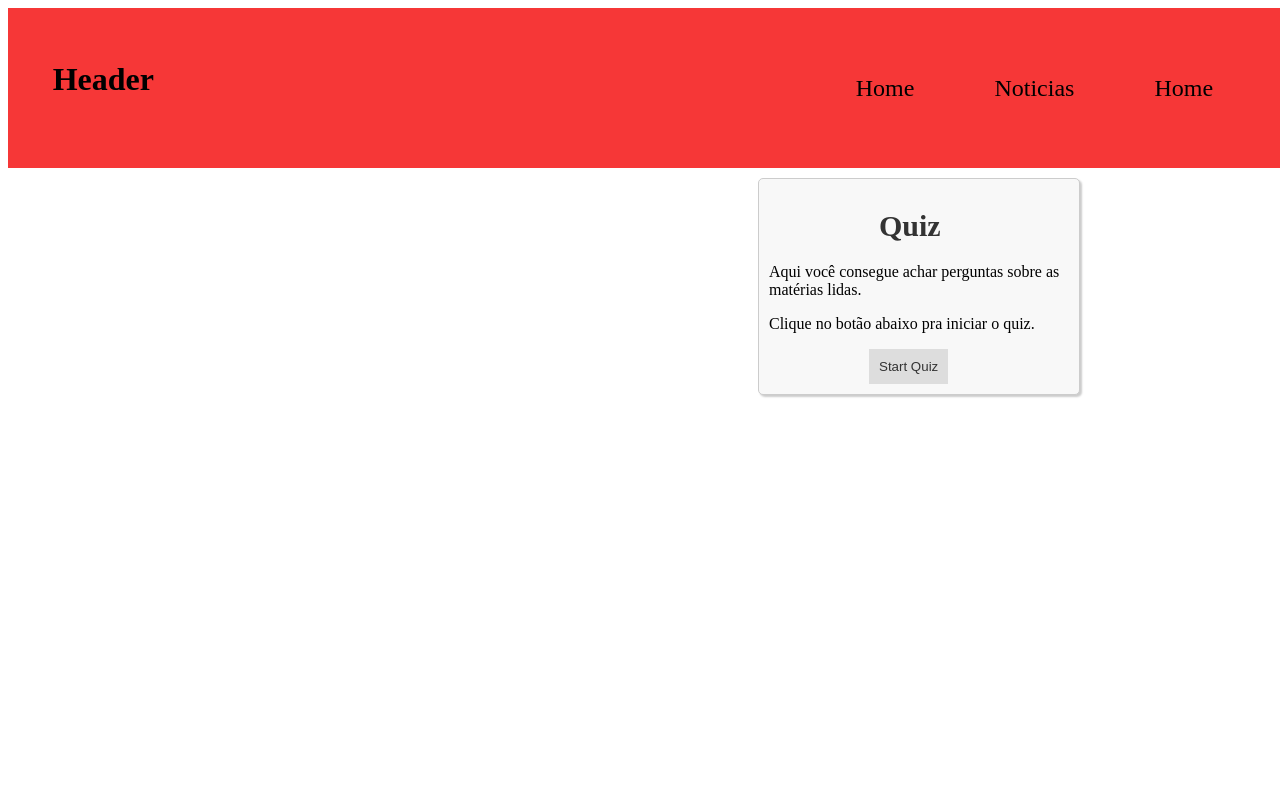
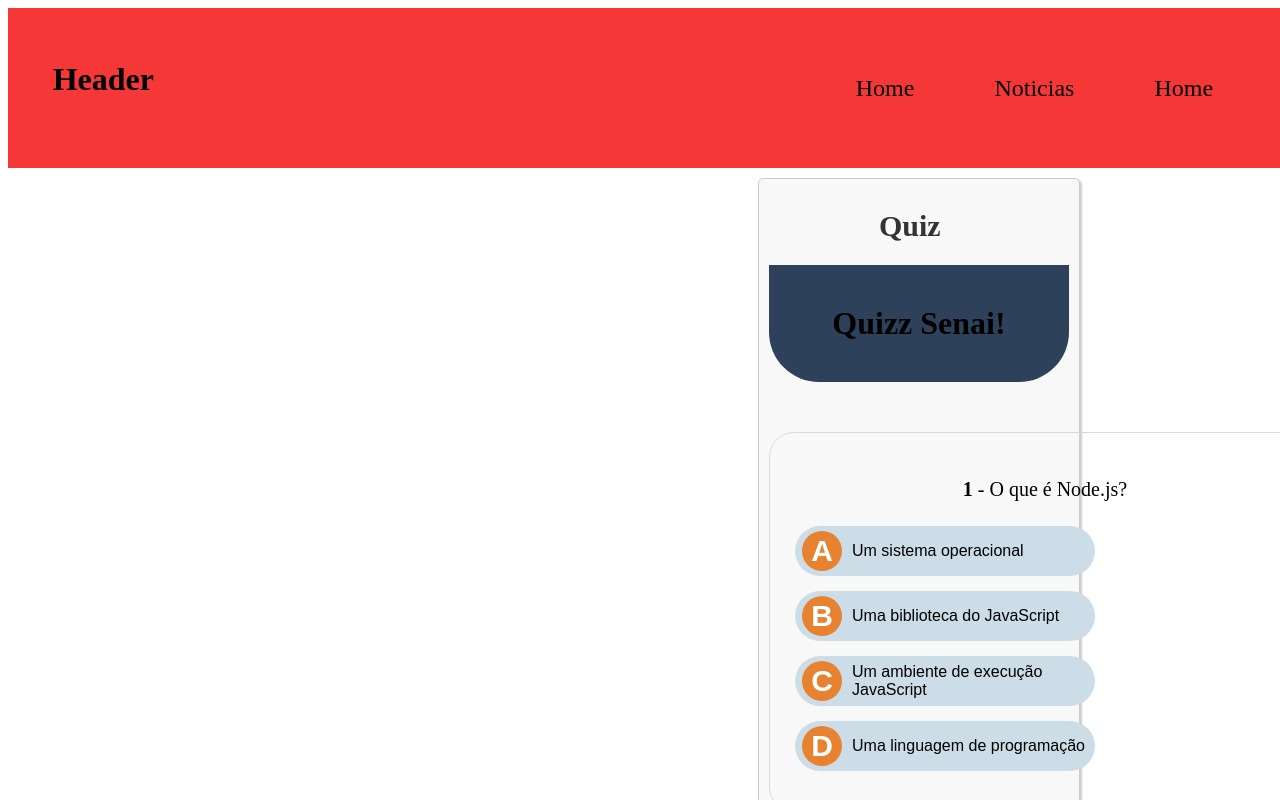
Before and after one commit to GuiHJLima/projetoTa, a Next.js app: page /quiz in a window 1280 px wide. Shown: the top 800 px of the page. Built offline with nearby package versions, Linux system fonts and the light colour scheme.

Commit message:
Feat: new quiz

```diff
--- /dev/null
+++ b/app/components/quizcomponent/quiz.jsx
@@ -0,0 +1,198 @@
+import React, { useState, useEffect, useRef } from 'react';
+import styles from './quiz.module.css'; // Importando o módulo CSS
+
+const QuizComponent = () => {
+  const letters = ['a', 'b', 'c', 'd'];
+  const [questions] = useState([
+    {
+      question: "O que é Node.js?",
+      answers: [
+        { answer: "Um sistema operacional", correct: false },
+        { answer: "Uma biblioteca do JavaScript", correct: false },
+        { answer: "Um ambiente de execução JavaScript", correct: true },
+        { answer: "Uma linguagem de programação", correct: false }
+      ]
+    },
+    {
+      question: "Qual é a principal vantagem do Node.js?",
+      answers: [
+        { answer: "Desempenho em aplicações de rede", correct: true },
+        { answer: "Facilidade de uso", correct: false },
+        { answer: "Interface gráfica", correct: false },
+        { answer: "Armazenamento de dados", correct: false }
+      ]
+    },
+    {
+      question: "Node.js é baseado em qual motor JavaScript?",
+      answers: [
+        { answer: "V8", correct: true },
+        { answer: "SpiderMonkey", correct: false },
+        { answer: "JavaScriptCore", correct: false },
+        { answer: "Chakra", correct: false }
+      ]
+    },
+    {
+      question: "Qual dos seguintes é um framework popular para Node.js?",
+      answers: [
+        { answer: "Django", correct: false },
+        { answer: "Flask", correct: false },
+        { answer: "Express", correct: true },
+        { answer: "Ruby on Rails", correct: false }
+      ]
+    },
+    {
+      question: "Qual comando é usado para instalar pacotes no Node.js?",
+      answers: [
+        { answer: "npm install", correct: true },
+        { answer: "node install", correct: false },
+        { answer: "npm get", correct: false },
+        { answer: "node get", correct: false }
+      ]
+    },
+    {
+      question: "Qual é a extensão padrão para arquivos de módulos do Node.js?",
+      answers: [
+        { answer: ".node", correct: false },
+        { answer: ".js", correct: true },
+        { answer: ".mjs", correct: false },
+        { answer: ".json", correct: false }
+      ]
+    },
+    {
+      question: "O que é o NPM?",
+      answers: [
+        { answer: "Um banco de dados", correct: false },
+        { answer: "Um gerenciador de pacotes", correct: true },
+        { answer: "Um servidor", correct: false },
+        { answer: "Uma linguagem de programação", correct: false }
+      ]
+    },
+    {
+      question: "Qual método é usado para ler um arquivo de forma assíncrona em Node.js?",
+      answers: [
+        { answer: "fs.readFileSync()", correct: false },
+        { answer: "fs.readFile()", correct: true },
+        { answer: "fs.read()", correct: false },
+        { answer: "fs.open()", correct: false }
+      ]
+    },
+    {
+      question: "O que é um Callback no Node.js?",
+      answers: [
+        { answer: "Uma função que é chamada após outra função ser executada", correct: true },
+        { answer: "Uma biblioteca", correct: false },
+        { answer: "Um comando do sistema", correct: false },
+        { answer: "Um objeto", correct: false }
+      ]
+    },
+    {
+      question: "Qual é o comando para iniciar um projeto Node.js?",
+      answers: [
+        { answer: "npm start", correct: false },
+        { answer: "node init", correct: false },
+        { answer: "npm init", correct: true },
+        { answer: "node start", correct: false }
+      ]
+    }
+  ]);
+
+  const [currentQuestionIndex, setCurrentQuestionIndex] = useState(0);
+  const [points, setPoints] = useState(0);
+  const [showScore, setShowScore] = useState(false);
+
+  const questionTextRef = useRef(null);
+  const questionNumberRef = useRef(null);
+  const answersBoxRef = useRef(null);
+
+  useEffect(() => {
+    if (currentQuestionIndex < questions.length) {
+      createQuestion(currentQuestionIndex);
+    } else {
+      setShowScore(true);
+    }
+  }, [currentQuestionIndex]);
+
+  const createQuestion = (index) => {
+    const questionText = questionTextRef.current;
+    const questionNumber = questionNumberRef.current;
+    const answersBox = answersBoxRef.current;
+
+    questionText.textContent = questions[index].question;
+    questionNumber.textContent = index + 1;
+
+    // Limpa as respostas anteriores
+    while (answersBox.firstChild) {
+      answersBox.removeChild(answersBox.firstChild);
+    }
+
+    questions[index].answers.forEach((answer, i) => {
+      const answerTemplate = document.querySelector(`.${styles['answer-template']}`).cloneNode(true);
+      const letterBtn = answerTemplate.querySelector(`.${styles['btn-letter']}`);
+      const answerText = answerTemplate.querySelector(`.${styles['question-answer']}`);
+
+      letterBtn.textContent = letters[i];
+      answerText.textContent = answer.answer;
+
+      answerTemplate.setAttribute("correct-answer", answer.correct);
+      answerTemplate.classList.remove(styles.hide);
+      answerTemplate.classList.remove(styles['answer-template']);
+
+      answerTemplate.addEventListener("click", () => checkAnswer(answerTemplate));
+
+      answersBox.appendChild(answerTemplate);
+    });
+  };
+
+  const checkAnswer = (btn) => {
+    const buttons = answersBoxRef.current.querySelectorAll('button');
+    buttons.forEach(button => {
+      if (button.getAttribute("correct-answer") === "true") {
+        button.classList.add(styles['correct-answer']);
+        if (btn === button) {
+          setPoints(points + 1);
+        }
+      } else {
+        button.classList.add(styles['wrong-answer']);
+      }
+    });
+
+    setTimeout(() => {
+      setCurrentQuestionIndex(currentQuestionIndex + 1);
+    }, 1500);
+  };
+
+  const restartQuiz = () => {
+    setCurrentQuestionIndex(0);
+    setPoints(0);
+    setShowScore(false);
+  };
+
+  return (
+    <div>
+      <h1 id={styles['main-title']}>Quizz Senai!</h1>
+      {showScore ? (
+        <div id={styles['score-container']}>
+          <h2>Parabéns!</h2>
+          <p id={styles['display-score']}><span>{((points / questions.length) * 100).toFixed(2)}</span>%</p>
+          <p>
+            Você acertou <span id={styles['correct-answers']}>{points}</span> de
+            <span id={styles['questions-qty']}>{questions.length}</span> perguntas.
+          </p>
+          <button id={styles['restart']} onClick={restartQuiz}>Refazer quizz!</button>
+        </div>
+      ) : (
+        <div id={styles['quizz-container']}>
+          <p id={styles['question']}>
+            <span id={styles['question-number']} ref={questionNumberRef}>1</span> - <span id={styles['question-text']} ref={questionTextRef}></span>
+          </p>
+          <div id={styles['answers-box']} ref={answersBoxRef}></div>
+        </div>
+      )}
+      <button className={`${styles['answer-template']} ${styles.hide}`}>
+        <span className={styles['btn-letter']}></span> <span className={styles['question-answer']}></span>
+      </button>
+    </div>
+  );
+};
+
+export default QuizComponent;
--- /dev/null
+++ b/app/components/quizcomponent/quiz.module.css
@@ -0,0 +1,153 @@
+.hide {
+    display: none !important;
+  }
+
+  #main-title {
+    padding: 40px 0;
+    text-align: center;
+    background-color: #2D425A;
+    border-bottom-left-radius: 50px;
+    border-bottom-right-radius: 50px;
+  }
+
+  /* Score Container */
+
+  #score-container {
+    background-color: #CDDDE8;
+    color: #000;
+    text-align: center;
+    width: 300px;
+    margin: 50px auto;
+    padding: 25px;
+    border-radius: 20px;
+  }
+
+  #score-container p {
+    font-size: 14px;
+    margin: 20px 0;
+  }
+
+  #score-container #display-score {
+    font-size: 32px;
+    font-weight: bold;
+  }
+
+  #correct-answers {
+    font-weight: bold;
+    color: #40B576;
+  }
+
+  #questions-qty {
+    font-weight: bold;
+    color: #075EA4;
+  }
+
+  #restart {
+    background-color: #E78230;
+    color: #FFF;
+    font-weight: bold;
+    height: 50px;
+    border-radius: 25px;
+    border: 2px solid transparent;
+    width: 180px;
+    text-transform: uppercase;
+    margin-top: 20px;
+    cursor: pointer;
+    transition: .5s;
+  }
+
+  #restart:hover {
+    background-color: transparent;
+    border-color: #E78230;
+    color: #E78230;
+  }
+
+  /* Quizz container */
+
+  #quizz-container {
+    width: 500px;
+    margin: 50px auto;
+    border: 1px solid #CDDDE8;
+    padding: 25px;
+    border-radius: 25px;
+  }
+
+  #question {
+    text-align: center;
+    margin-bottom: 25px;
+    font-size: 20px;
+  }
+
+  #question-number {
+    font-weight: bold;
+  }
+
+  #answers-box button {
+    display: flex;
+    align-items: center;
+    margin: 15px 0;
+    width: 300px;
+    height: 50px;
+    border-radius: 25px;
+    background-color: #CDDDE8;
+    border: 2px solid transparent;
+    color: #FFF;
+    text-align: left;
+    padding-left: 5px;
+    color: #000;
+    cursor: pointer;
+    transition: .5s;
+  }
+
+  #answers-box button:hover {
+    background-color: #E78230;
+    color: #FFF;
+  }
+
+  #answers-box .btn-letter {
+    font-size: 30px;
+    font-weight: bold;
+    background-color: #E78230;
+    color: #FFF;
+    border-radius: 50%;
+    line-height: 40px;
+    text-align: center;
+    text-transform: uppercase;
+    flex: 1 1 0;
+    max-width: 40px;
+  }
+
+  .question-answer {
+    flex: 1 1 0;
+    margin-left: 10px;
+    font-size: 16px;
+  }
+
+  #quizz-container .wrong-answer,
+  #quizz-container .wrong-answer .btn-letter {
+    background-color: #e62210;
+    color: #FFF;
+  }
+
+  #quizz-container .correct-answer,
+  #quizz-container .correct-answer .btn-letter {
+    background-color: #40B576;
+    color: #FFF;
+  }
+
+  /* RESPONSIVO */
+
+  @media(max-width:450px) {
+    #quizz-container {
+      border: none;
+      width: 100%;
+    }
+
+    #answers-box button {
+      width: 100%;
+    }
+
+    #score-container {
+      width: 90%;
+    }
+  }
--- a/app/quiz/page.jsx
+++ b/app/quiz/page.jsx
@@ -2,7 +2,7 @@
 import Header from '../components/header/header';
 import style from './page.module.css';
 import { useState, useEffect } from 'react';
-
+import QuizComponent from '../components/quizcomponent/quiz';
 export default function Quiz() {
   const [questions, setQuestions] = useState([]);
   const [quizStarted, setQuizStarted] = useState(false);
@@ -42,6 +42,7 @@ export default function Quiz() {
       <Header />
       <div className={style.card}>
         <h1 className={style.title}>Quiz</h1>
+        <QuizComponent />
         {!quizStarted ? (
           <>
             <p className={style.info}>Aqui você consegue achar perguntas sobre as matérias lidas.</p>
```
